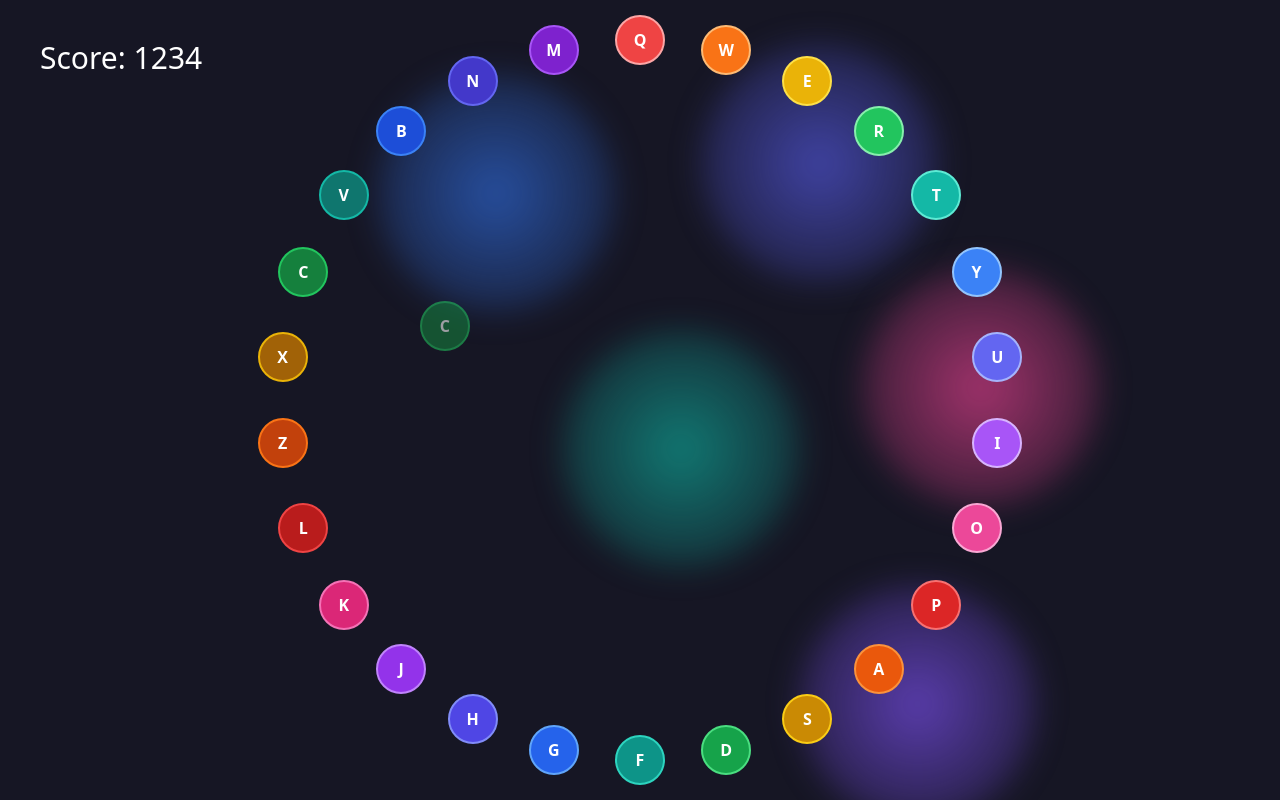
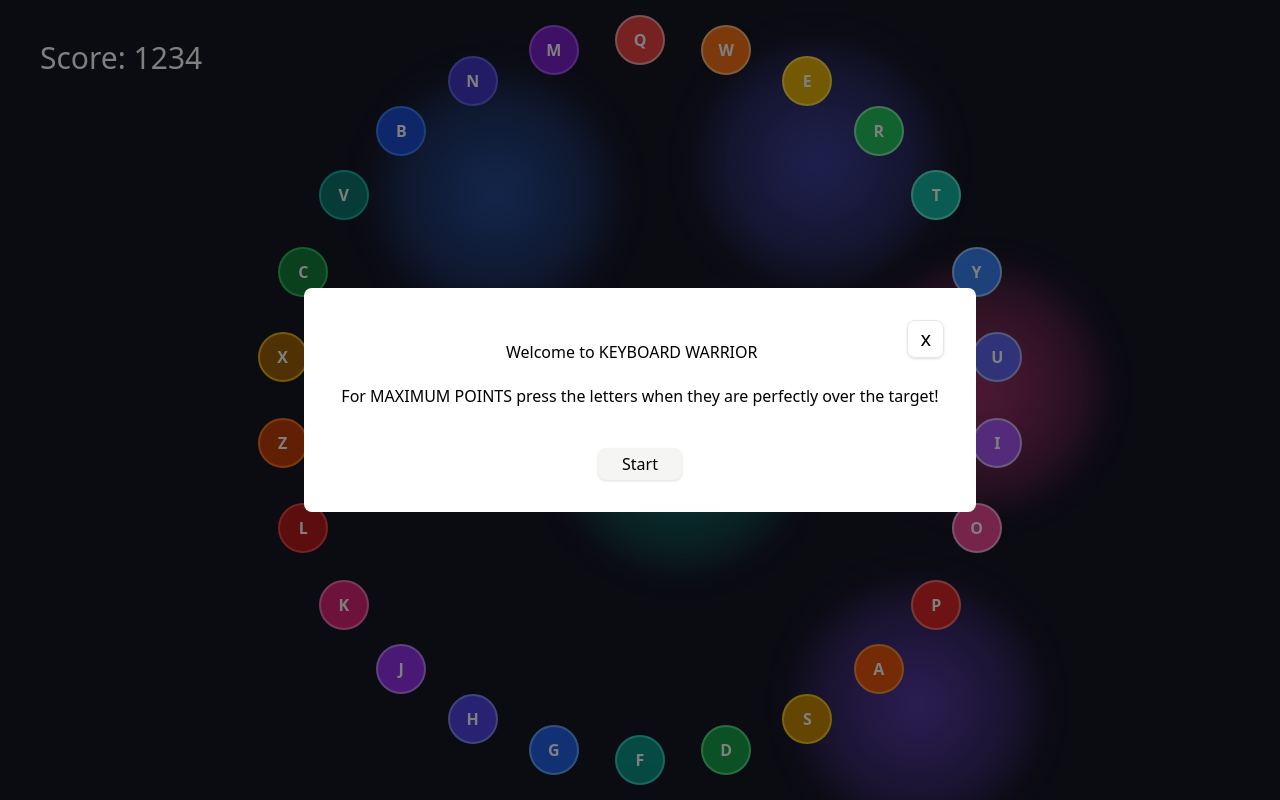
Before and after one commit to vincedefreitas/keyboard-warrior, a React (Vite) app: page / in a window 1280 px wide. Built offline with nearby package versions, Linux system fonts and the light colour scheme.

Commit message:
Fix countdown timer

```diff
--- a/src/App.tsx
+++ b/src/App.tsx
@@ -132,24 +132,24 @@ function App() {
   function handleTimerStart() {
     setIsModalOpen(false);
     setTimerStarted(true);
-    console.log("Modal open = " + isModalOpen);
-    console.log("timer started = " + timerStarted);
-    console.log("game running = " + gameStarted);
   }
 
   function handleGameStart() {
-    async () => setGameStarted(true);
-    async () => setTimerStarted(false);
+    setGameStarted(true);
+    setTimerStarted(false);
   }
 
   useEffect(() => {
-    const interval = setInterval(() => {
-      const randomLetter = LETTERS[Math.floor(Math.random() * LETTERS.length)];
-      setFlyingLetter({ letter: randomLetter, progress: 0 });
-    }, 1500);
+    if (gameStarted) {
+      const interval = setInterval(() => {
+        const randomLetter =
+          LETTERS[Math.floor(Math.random() * LETTERS.length)];
+        setFlyingLetter({ letter: randomLetter, progress: 0 });
+      }, 1500);
 
-    return () => clearInterval(interval);
-  }, []);
+      return () => clearInterval(interval);
+    }
+  }, [gameStarted]);
 
   useEffect(() => {
     if (flyingLetter) {
@@ -169,6 +169,12 @@ function App() {
 
   return (
     <>
+      <StartModal
+        modalOpen={isModalOpen}
+        onClose={handleModalClose}
+        onStart={handleTimerStart}
+      />
+      <CountdownTimer timerStart={timerStarted} onComplete={handleGameStart} />
       <MovingBackground />
       {LETTERS.map((letter, index) => {
         const angle = (index / LETTERS.length) * Math.PI * 2 - Math.PI / 2;
--- a/src/Components/CountdownTimer/index.tsx
+++ b/src/Components/CountdownTimer/index.tsx
@@ -18,21 +18,17 @@ function CountdownTimer({ timerStart, onComplete }: CountdownTimerProps) {
       setTimeLeft((prev) => {
         if (prev > 1) return prev - 1;
         clearInterval(interval);
-        onComplete();
         setShowGo(true);
+        setTimeout(() => {
+          setShowGo(false);
+          onComplete();
+        }, 1000);
         return 0;
       });
     }, 1000);
 
     return () => clearInterval(interval);
   }, [timerStart, onComplete]);
-
-  useEffect(() => {
-    if (showGo) {
-      const timer = setTimeout(() => setShowGo(false), 1000);
-      return () => clearTimeout(timer);
-    }
-  }, [showGo]);
 
   if (!timerStart) return null;
 
@@ -41,7 +37,9 @@ function CountdownTimer({ timerStart, onComplete }: CountdownTimerProps) {
       {timeLeft > 0 ? (
         <h1 className="w-size text-9xl text-white p-4">{timeLeft}</h1>
       ) : showGo ? (
-        <p className="w-36 h-36 text-5xl text-white bg-green-600 border-8 border-green-400 p-4 rounded-full flex justify-center items-center">GO!</p>
+        <p className="w-36 h-36 text-5xl text-white bg-green-600 border-8 border-green-400 p-4 rounded-full flex justify-center items-center">
+          GO!
+        </p>
       ) : null}
     </div>
   );
```
